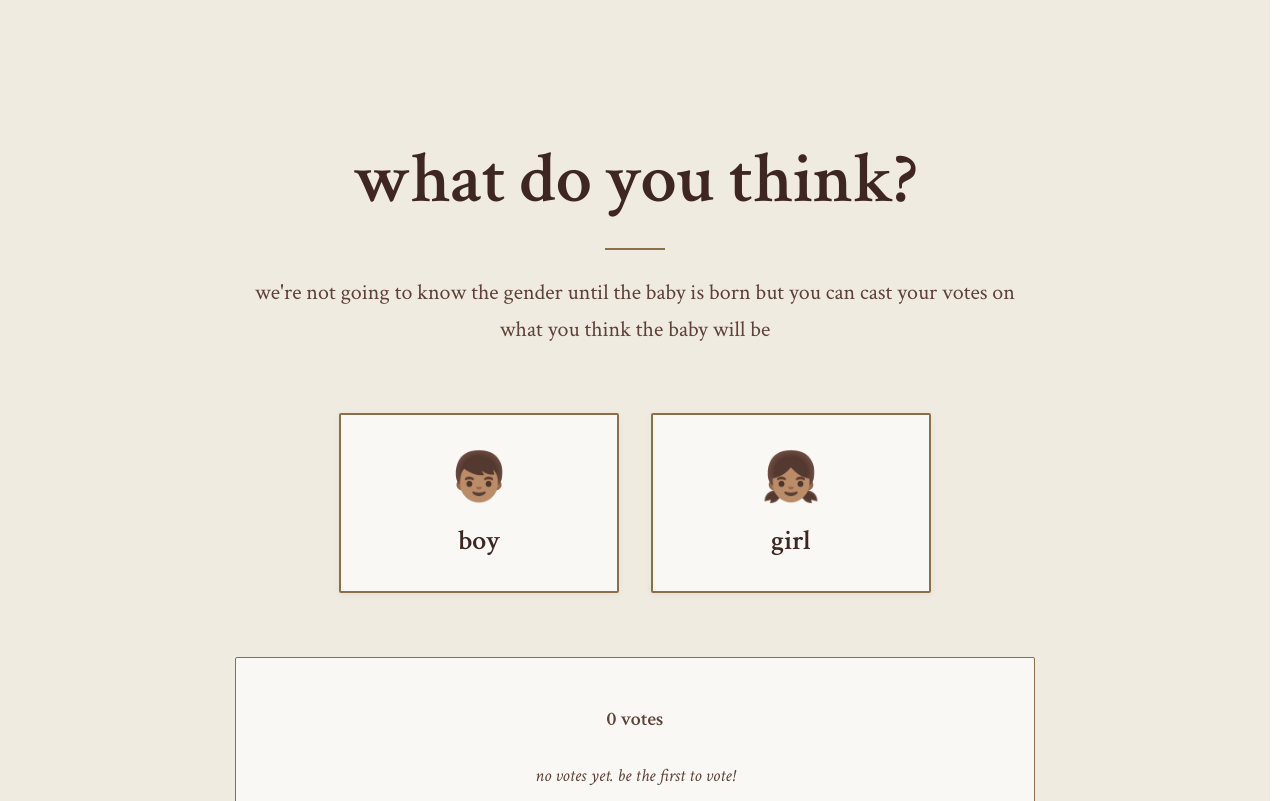
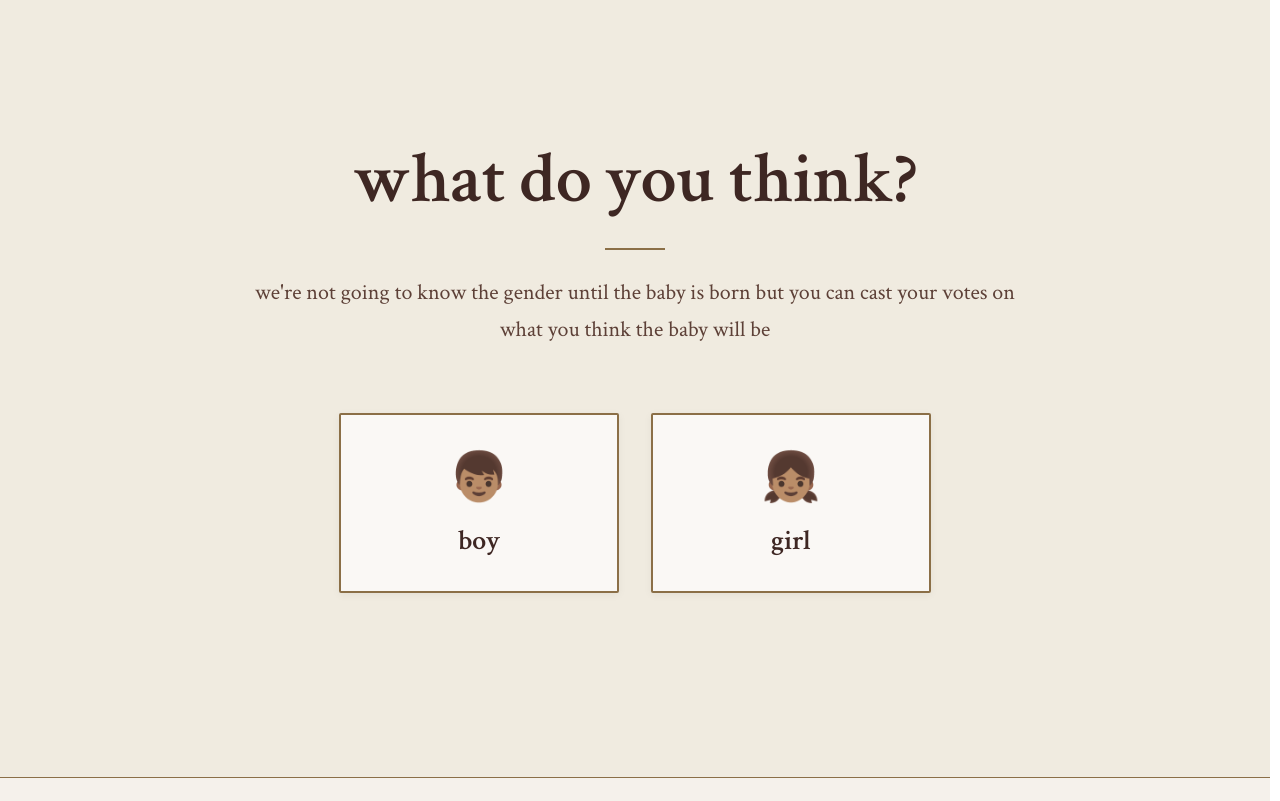
Before and after one commit to vc-sometimes/baby-registry, a React (Vite) app: page / in a window 1280 px wide. Shown: the part 4300-5101 px from the top of the page. Built offline with nearby package versions, Linux system fonts and the light colour scheme; no server answers.

Commit message:
Remove empty state when there are 0 votes

```diff
--- a/src/components/GenderVote.jsx
+++ b/src/components/GenderVote.jsx
@@ -209,13 +209,12 @@ function GenderVote() {
         )}
 
         {/* Always show vote results, even if user hasn't voted */}
-        {!loading && (
+        {!loading && totalVotes > 0 && (
           <div className="vote-results">
             <div className="results-header">
               <span className="total-votes">{typeof t.voteTotal === 'function' ? t.voteTotal(totalVotes) : `${totalVotes} ${totalVotes === 1 ? 'vote' : 'votes'}`}</span>
             </div>
 
-            {totalVotes > 0 ? (
             <div className="results-bars">
               <div className="result-bar">
                 <div className="bar-label">
@@ -251,9 +250,6 @@ function GenderVote() {
                 <span className="bar-count">{girlVotes}</span>
               </div>
             </div>
-            ) : (
-              <p className="no-votes-yet">{t.voteNoVotes}</p>
-            )}
           </div>
         )}
       </div>
```
Lines whose indentation alone changed are shown as unchanged.
